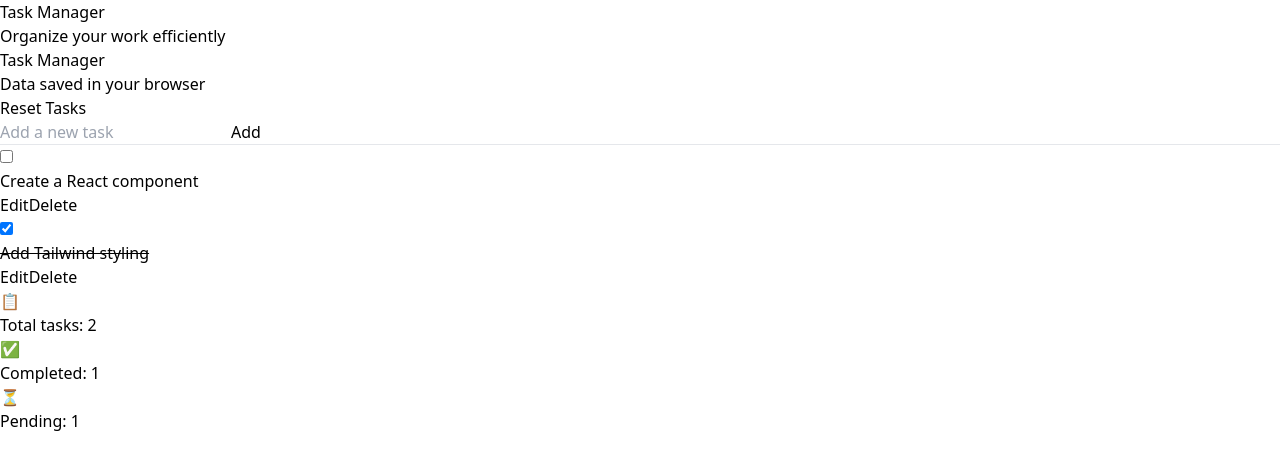
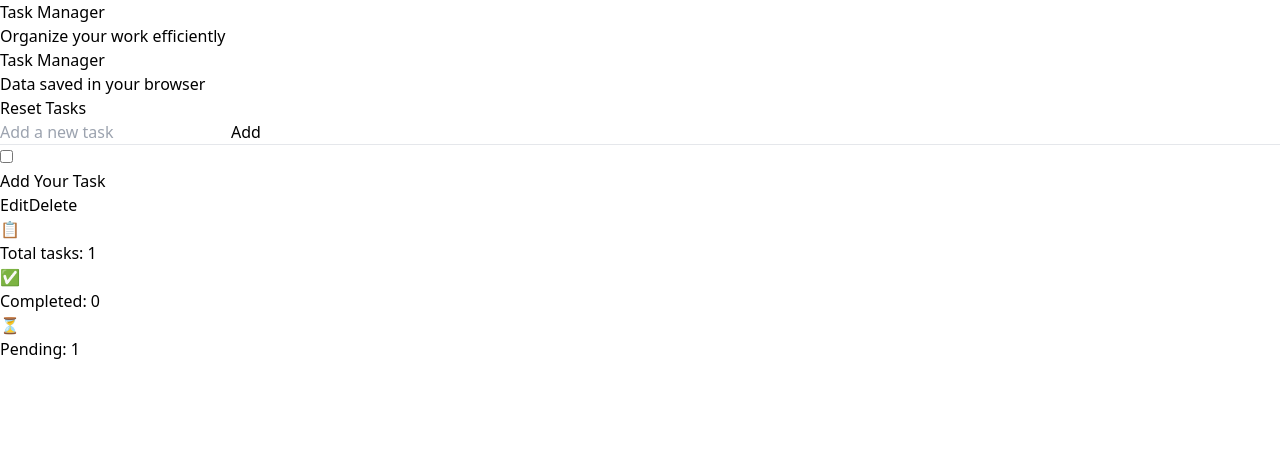
Before and after one commit to William5162A/Task-Manger, a React (Vite) app: page / in a window 1280 px wide. Shown: the top 470 px of the page. Built offline with nearby package versions, Linux system fonts and the light colour scheme.

Commit message:
Update Tasks.jsx

```diff
--- a/src/components/Tasks.jsx
+++ b/src/components/Tasks.jsx
@@ -7,9 +7,9 @@ const Tasks = () => {
     return savedTasks
       ? JSON.parse(savedTasks)
       : [
-          { check: false, name: 'Create a React component', edit: false },
-          { check: true, name: 'Add Tailwind styling', edit: false },
-        ];
+        { check: false, name: 'Add Your Task', edit: false },
+
+      ];
   });
 
   const [newTask, setNewTask] = useState('');
@@ -99,8 +99,7 @@ const Tasks = () => {
     if (window.confirm('Are you sure you want to reset all tasks?')) {
       localStorage.removeItem('tasks');
       setTasks([
-        { check: false, name: 'Create a React component', edit: false },
-        { check: true, name: 'Add Tailwind styling', edit: false },
+        { check: false, name: 'Add Your Task', edit: false },
       ]);
     }
   };
```
